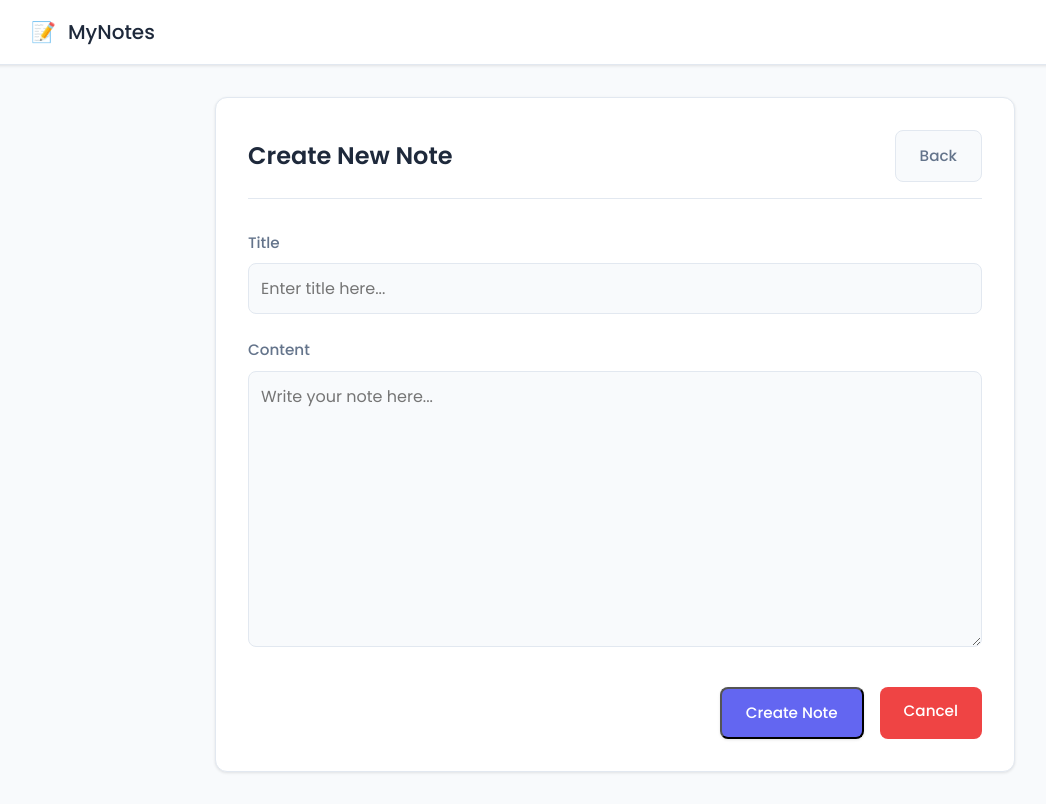
After one commit to TharHtet236401/Note-Application, a Django app: page /create-note/ in a window 1280 px wide. The commit adds this page. Shown: the whole page, without its empty margins (25-1071 px from the left). Run offline with Django 5.2, Linux system fonts and the light colour scheme.

Commit message:
Add create note functionality with form, view, and URL

```diff
--- /dev/null
+++ b/base/templates/base/create-form.html
@@ -0,0 +1,26 @@
+{% extends 'base/main.html' %}
+
+{% block content %}
+<div class="form-container">
+    <div class="form-header">
+        <h2>Create New Note</h2>
+        <a href="{% url 'home' %}" class="btn btn-secondary">Back</a>
+    </div>
+
+    <form method="POST" class="note-form">
+        {% csrf_token %}
+        <div class="form-group">
+            <label for="id_title">Title</label>
+            {{ form.title }}
+        </div>
+        <div class="form-group">
+            <label for="id_content">Content</label>
+            {{ form.content }}
+        </div>
+        <div class="form-actions">
+            <button type="submit" class="btn btn-primary">Create Note</button>
+            <a href="{% url 'home' %}" class="btn btn-danger">Cancel</a>
+        </div>
+    </form>
+</div>
+{% endblock %}
--- a/base/templates/base/home.html
+++ b/base/templates/base/home.html
@@ -3,7 +3,7 @@
 {% block content %}
 <div class="header">
     <h2>My Notes</h2>
-    <a href="#" class="btn btn-primary">Create New Note</a>
+    <a href="{% url 'create-note' %}" class="btn btn-primary">Create New Note</a>
 </div>
 
 <div class="notes-grid">
--- a/base/urls.py
+++ b/base/urls.py
@@ -5,6 +5,7 @@ urlpatterns = [
     path('', views.home, name='home'),
     path('edit-note/<str:pk>/', views.edit_note, name='edit-note'),
     path('note/<str:pk>/', views.get_note_detail, name='note-detail'),
+    path('create-note/', views.create_note, name='create-note'),
 ]
 
 if __name__ == '__main__':
--- a/base/views.py
+++ b/base/views.py
@@ -7,22 +7,27 @@ from django.core.serializers.json import DjangoJSONEncoder
 from datetime import datetime
 # Create your views here.
 def home(request):
-    notes = Note.objects.all()
-    context = {'notes': notes}
-    return render(request, 'base/home.html', context)
+    try:
+        notes = Note.objects.all()
+        context = {'notes': notes}
+        return render(request, 'base/home.html', context)
+    except Exception as e:
+        return JsonResponse({'error': str(e)}, status=400)
 
 
 def edit_note(request, pk):
-    note = Note.objects.get(id=pk)
-    print(note)
-    form = NoteForm(instance=note)
-    if request.method == 'POST':
-        form = NoteForm(request.POST, instance=note)
-        if form.is_valid():
-            form.save()
-            return redirect('home')
-    context = {'form': form}
-    return render(request, 'base/edit-form.html', context)
+    try:
+        note = Note.objects.get(id=pk)
+        form = NoteForm(instance=note)
+        if request.method == 'POST':
+            form = NoteForm(request.POST, instance=note)
+            if form.is_valid():
+                form.save()
+                return redirect('home')
+        context = {'form': form}
+        return render(request, 'base/edit-form.html', context)
+    except Exception as e:
+        return JsonResponse({'error': str(e)}, status=400)
 
 def get_note_detail(request, pk):
     try:
@@ -37,3 +42,20 @@ def get_note_detail(request, pk):
         return JsonResponse(data)
     except Exception as e:
         return JsonResponse({'error': str(e)}, status=400)
+
+def create_note(request):
+    try:
+        if request.method == 'POST':
+            form = NoteForm(request.POST)
+            if form.is_valid():
+                note = form.save(commit=False)
+                note.author = request.user  # Add the current user as author
+                note.save()
+                return redirect('home')
+        else:  # GET request
+            form = NoteForm()
+
+        context = {'form': form}
+        return render(request, 'base/create-form.html', context)
+    except Exception as e:
+        return JsonResponse({'error': str(e)}, status=400)
```
Also changed, not shown: db.sqlite3.
